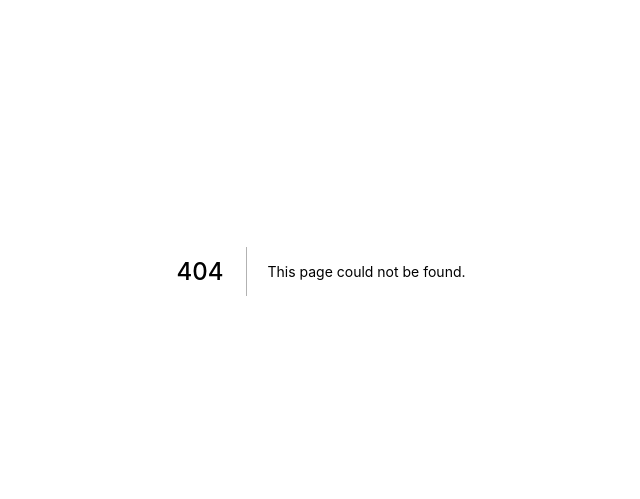
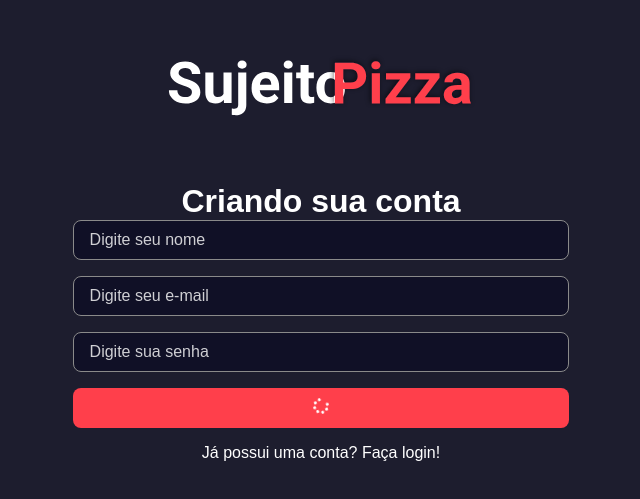
Before and after one commit to luiizsilverio/pizzaria, a Next.js app in the folder web/: page /signup in a window 1280 px wide. Before the commit this address had no page. Shown: the part 129-628 px from the top of the page, without its empty margins (319-959 px from the left). Built offline with nearby package versions, Linux system fonts and the light colour scheme.

Commit message:
tela de login, contexto de autenticação

```diff
--- a/web/package.json
+++ b/web/package.json
@@ -12,11 +12,13 @@
     "next": "12.1.6",
     "react": "18.1.0",
     "react-dom": "18.1.0",
+    "react-icons": "^4.3.1",
     "sass": "^1.52.1"
   },
   "devDependencies": {
     "@types/node": "^17.0.35",
     "@types/react": "^18.0.9",
+    "@types/react-icons": "^3.0.0",
     "eslint": "8.16.0",
     "eslint-config-next": "12.1.6",
     "typescript": "^4.7.2"
--- /dev/null
+++ b/web/src/components/Button/index.tsx
@@ -0,0 +1,28 @@
+import { ReactNode, ButtonHTMLAttributes } from 'react';
+import { FaSpinner } from 'react-icons/fa'
+import styles from './styles.module.scss'
+
+interface ButtonProps extends ButtonHTMLAttributes<HTMLButtonElement> {
+  loading?: boolean;
+  children: ReactNode
+}
+
+export function Button({loading, children, ...rest}: ButtonProps) {
+  return (
+    <button
+      className={styles.button}
+      disabled={loading}
+      {...rest}
+    >
+      {
+        loading
+          ? <FaSpinner color="#fff" size={16} />
+          : (
+              <a className={styles.buttonText}>
+                {children}
+              </a>
+          )
+      }
+    </button>
+  )
+}
--- /dev/null
+++ b/web/src/components/Button/styles.module.scss
@@ -0,0 +1,33 @@
+.button {
+  max-width: 600px;
+  background-color: var(--red-900);
+  border: 0;
+  padding: 0.4rem;
+  color: var(--white);
+  border-radius: 0.5rem;
+  transition: filter 0.2s;
+
+  &[disabled] {
+    cursor: not-allowed;
+    svg {
+      animation: animate 2s infinite;
+    }
+  }
+
+  &:hover {
+    filter: brightness(1.2);
+  }
+}
+
+.buttonText {
+  color: var(--white);
+}
+
+@keyframes animate {
+  from {
+    transform: rotate(0deg);
+  }
+  to {
+    transform: rotate(360deg);
+  }
+}
--- a/web/src/components/Input/styles.module.scss
+++ b/web/src/components/Input/styles.module.scss
@@ -7,6 +7,7 @@
   color: var(--white);
   padding: 1rem;
   border: 1px solid var(--gray-100)
+
 }
 
 .input::placeholder {
--- /dev/null
+++ b/web/src/contexts/AuthContext.tsx
@@ -0,0 +1,41 @@
+import { createContext, ReactNode, useState } from 'react'
+
+type AuthContextData = {
+  user: UserProps
+  isAuthenticated: boolean
+  signIn: (credentials: SignInProps) => Promise<void>
+}
+
+type UserProps = {
+  id: string
+  name: string
+  email: string
+}
+
+type SignInProps = {
+  email: string
+  password: string
+}
+
+type AuthProviderProps = {
+  children: ReactNode
+}
+
+
+export const AuthContext = createContext({} as AuthContextData)
+
+
+export function AuthProvider({ children }: AuthProviderProps) {
+  const [user, setUser] = useState<UserProps>()
+  const isAuthenticated = !!user
+
+  async function signIn({ email, password }: SignInProps) {
+    console.log(email, password)
+  }
+
+  return (
+    <AuthContext.Provider value={{ user, isAuthenticated, signIn }}>
+      {children}
+    </AuthContext.Provider>
+  )
+}
--- a/web/src/pages/_app.tsx
+++ b/web/src/pages/_app.tsx
@@ -1,7 +1,15 @@
 import '../../styles/globals.scss'
 
+import { AuthProvider } from '../contexts/AuthContext'
+
 function MyApp({ Component, pageProps }) {
-  return <Component {...pageProps} />
+  return (
+    <>
+      <AuthProvider>
+        <Component {...pageProps} />
+      </AuthProvider>
+    </>
+  )
 }
 
 export default MyApp
--- /dev/null
+++ b/web/src/pages/signup/index.tsx
@@ -0,0 +1,56 @@
+import Head from 'next/head'
+import Image from 'next/image'
+import Link from 'next/link'
+
+import logoImg from '../../../public/logo.svg'
+import styles from '../../../styles/Home.module.scss'
+import { Button } from '../../components/Button'
+import { Input, TextArea } from '../../components/Input'
+
+export default function SignUp() {
+  return (
+    <>
+      <Head>
+        <title>My-Pizza - Cadastrar-se</title>
+      </Head>
+
+      <div className={styles.containerCenter}>
+        <Image src={logoImg} alt="Logo My-Pizza" />
+
+        <div className={styles.login}>
+          <h1>Criando sua conta</h1>
+
+          <form>
+            <Input
+              placeholder='Digite seu nome'
+              type="text"
+            />
+
+            <Input
+              placeholder='Digite seu e-mail'
+              type="email"
+            />
+
+            <Input
+              placeholder='Digite sua senha'
+              type="password"
+            />
+
+            <Button
+              type="submit"
+              loading={true}
+            >
+              Cadastrar
+            </Button>
+          </form>
+
+          <Link href="/">
+            <a className={styles.text}>
+              Já possui uma conta? Faça login!
+            </a>
+          </Link>
+        </div>
+      </div>
+    </>
+  )
+}
--- a/web/styles/Home.module.scss
+++ b/web/styles/Home.module.scss
@@ -1,8 +1,50 @@
-.container {
-  color: red;
+.containerCenter {
+  min-height: 100vh;
+  display: flex;
+  justify-content: center;
+  align-items: center;
+  flex-direction: column;
+  background-color: var(--gray-900);
+}
 
-  h1 {
-    font-size: 50px;
-    color: blue;
+.login {
+  margin-top: 2rem;
+  width: 600px;
+  display: flex;
+  align-items: center;
+  justify-content: center;
+  flex-direction: column;
+  padding: 2rem 1.5rem;
+
+  form {
+    width: 90%;
+    display: flex;
+    flex-direction: column;
+
+    h1 {
+      color: var(--white);
+      padding-bottom: 1rem;
+    }
+
+    button {
+      height: 40px;
+      font-size: 1.2rem;
+    }
   }
 }
+
+.text {
+  margin-top: 1rem;
+  color: var(--white);
+  cursor: pointer;
+
+  &:hover {
+    color: lightgoldenrodyellow;
+  }
+}
+
+@media (max-width: 620px) {
+  .login {
+    width: 90%;
+  }
+}
```
Also changed, not shown: web/src/pages/index.tsx (+41 -1 lines), 1 other file (tests, documents, lock files or other folders).
